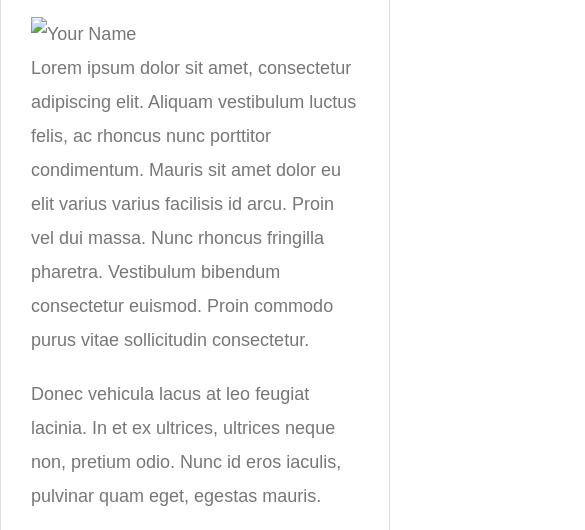
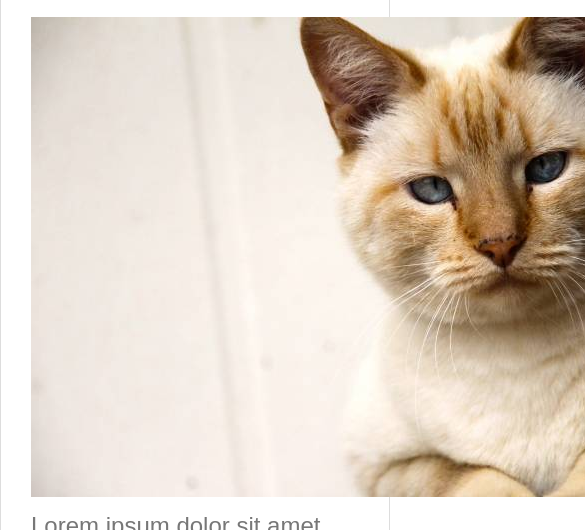
Before and after one commit to slacker2222/Responsive-Portfolio, a plain HTML site: page index.html in a window 390 px wide. Shown: the part 236-766 px from the top of the page, 585 px wide, since content can reach past the window. Drawn offline with Linux system fonts and the light colour scheme; files that its build step writes are made by us from their sources.

Commit message:
Homework Queries

```diff
--- a/index.html
+++ b/index.html
@@ -4,7 +4,7 @@
 <head>
   <meta charset="UTF-8">
   <title>About | Your Name</title>
-  <link rel="stylesheet" type="text/css" href="assets/css/style.css">
+  <link rel="stylesheet" type="text/css" href="style.css">
 </head>
 
 <body>
@@ -24,7 +24,7 @@
     <section class="main-section">
       <h1>About Me</h1>
 
-      <img src="assets/images/cat.jpg" class="auth-image" alt="Your Name">
+      <img src="Images/images_cat.jpg" class="auth-image" alt="Your Name">
 
       <p>Lorem ipsum dolor sit amet, consectetur adipiscing elit. Aliquam vestibulum luctus felis, ac rhoncus nunc porttitor condimentum. Mauris sit amet dolor eu elit varius varius facilisis id arcu. Proin vel dui massa. Nunc rhoncus fringilla pharetra. Vestibulum bibendum consectetur euismod. Proin commodo purus vitae sollicitudin consectetur.</p>
 
--- a/style.css
+++ b/style.css
@@ -11,9 +11,6 @@ body {
   margin: 0;
 }
 
-/* sticky footer styling */
-
-/* https://css-tricks.com/snippets/css/sticky-footer/ */
 
 html,
 body {
@@ -32,9 +29,9 @@ footer,
   height: 105px;
 }
 
-/* end sticky footer styling */
 
-/* start hover styling */
+
+
 
 #logo:hover,
 input[type=submit]:hover {
@@ -50,9 +47,6 @@ nav a:hover {
   opacity: 0.8;
 }
 
-/* end hover styling */
-
-/* general styling */
 
 .container {
   width: 100%;
@@ -92,7 +86,6 @@ h3 {
   font-size: 22px;
 }
 
-/* header */
 
 #masthead {
   position: fixed;
@@ -138,7 +131,7 @@ nav a:first-child {
   border-left: 0 none;
 }
 
-/* footer */
+
 
 footer {
   padding: 30px 0;
@@ -237,3 +230,28 @@ input[type=submit] {
   background: #4aaaa5;
   border: 0 none;
 }
+
+@media (max-width: 600px) {
+  P {
+    font-size: 1.25;
+  }
+
+}
+
+@media (max-width: 800px) {
+  P {
+    font-size: 1.5rem;
+    line-height: 1.5;
+  }
+
+}
+
+
+@media () {
+
+}
+
+
+@media () {
+
+}
```
Also changed, not shown: portfolio.html (+5 -5 lines), Images/images_cat.jpg (added), Images/images_technics-q-c-640-480-1.jpg (added), Images/images_technics-q-c-640-480-2.jpg (added), Images/images_technics-q-c-640-480-5.jpg (added), Images/images_technics-q-c-640-480-7.jpg (added), Images/images_technics-q-c-640-480-9.jpg (added), 3 other files.
